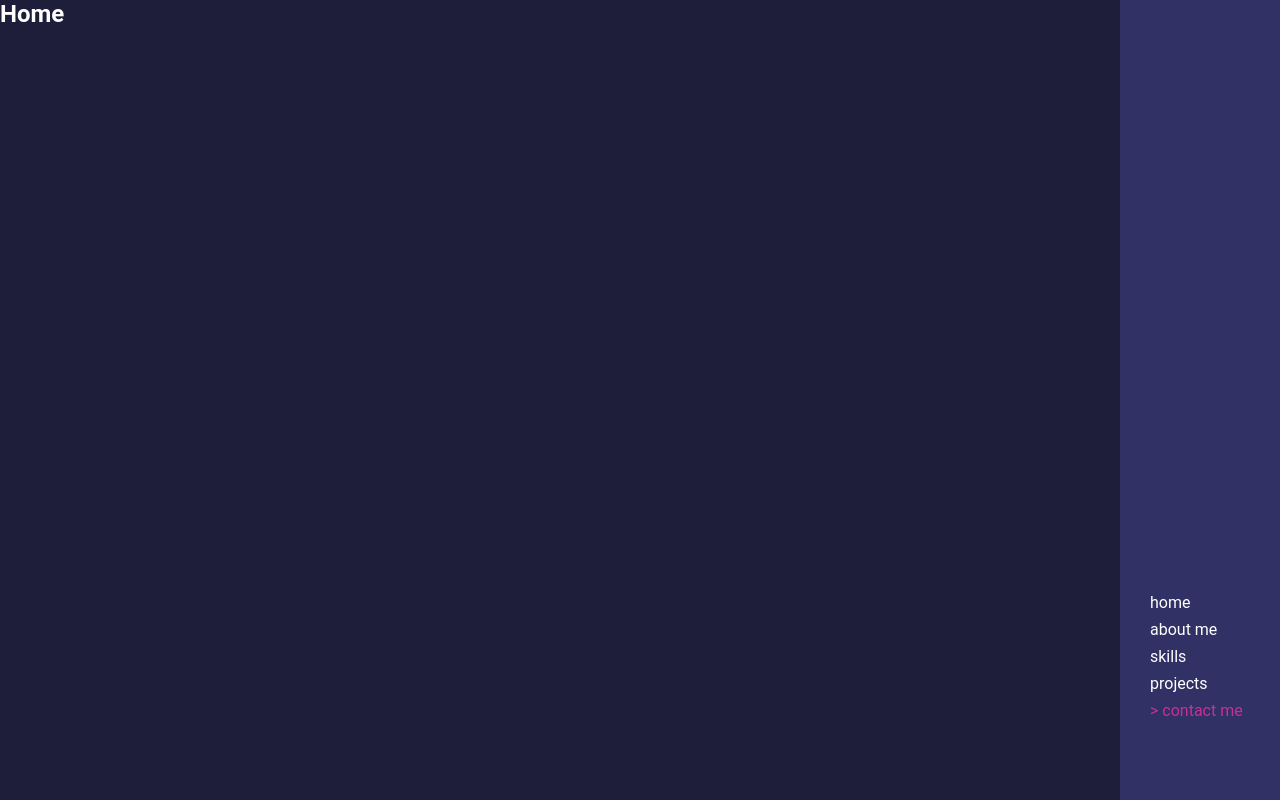
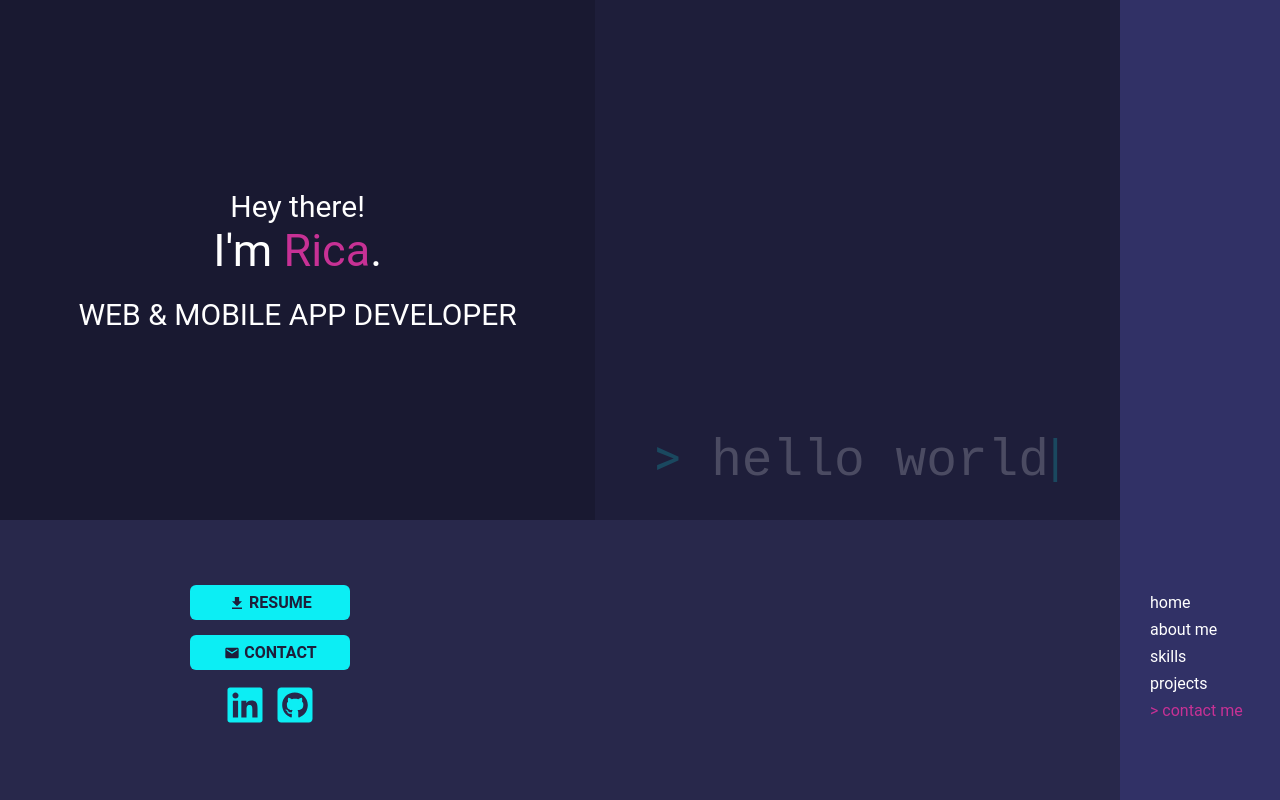
Before and after one commit to Rica02/PersonalPortfolio-v2, a React (Create React App) app: page / in a window 1280 px wide. Shown: the top 800 px of the page. Built offline with nearby package versions, Linux system fonts and the light colour scheme.

Commit message:
add Home components

```diff
--- a/src/components/GlobalStyle.js
+++ b/src/components/GlobalStyle.js
@@ -23,8 +23,8 @@ export const GlobalStyles = createGlobalStyle`
     background-color: ${({ theme }) => theme.bgLighter};
     display: flex;
     align-items: center;
-    height: 120px;
-    padding: 60px;
+    height: 90px;
+    padding-left: 120px;
   }
 
   // Text highlights
--- a/src/index.css
+++ b/src/index.css
@@ -1,13 +1,14 @@
 body {
   margin: 0;
-  font-family: -apple-system, BlinkMacSystemFont, 'Segoe UI', 'Roboto', 'Oxygen',
-    'Ubuntu', 'Cantarell', 'Fira Sans', 'Droid Sans', 'Helvetica Neue',
+  font-family: -apple-system, BlinkMacSystemFont, "Segoe UI", "Roboto", "Oxygen",
+    "Ubuntu", "Cantarell", "Fira Sans", "Droid Sans", "Helvetica Neue",
     sans-serif;
   -webkit-font-smoothing: antialiased;
   -moz-osx-font-smoothing: grayscale;
+  background-color: #1e1e3a;
 }
 
 code {
-  font-family: source-code-pro, Menlo, Monaco, Consolas, 'Courier New',
+  font-family: source-code-pro, Menlo, Monaco, Consolas, "Courier New",
     monospace;
 }
--- a/src/pages/Home/Home.style.js
+++ b/src/pages/Home/Home.style.js
@@ -0,0 +1,129 @@
+import styled from "styled-components";
+
+export const Container = styled.div`
+  display: flex;
+  flex-direction: column;
+  margin-right: 160px;
+  height: 100vh;
+  margin-bottom: 20px;
+
+  @media screen and (max-width: 900px) {
+    margin: 0;
+    margin-bottom: 10px;
+  }
+`;
+
+export const MainBodyContainer = styled.div`
+  display: grid;
+  grid-template-columns: auto auto;
+  grid-template-rows: 65% 35%;
+  justify-content: stretch;
+  height: 100%;
+  width: 100%;
+
+  @media screen and (max-width: 900px) {
+    grid-template-columns: 1fr;
+  }
+`;
+
+export const IntroContainer = styled.div`
+  grid-area: 1 / 1 / 2 / 2;
+  background-color: ${({ theme }) => theme.bgDarker};
+  display: flex;
+  flex-direction: column;
+  justify-content: center;
+  align-items: center;
+  padding: 50px;
+  font-size: 30px;
+
+  h1 {
+    text-align: center;
+    font-weight: normal;
+    margin: 0 0 20px 0;
+  }
+
+  p {
+    text-align: center;
+    font-weight: normal;
+    margin: 0;
+  }
+
+  @media screen and (max-width: 900px) {
+    margin: 0;
+  }
+  @media screen and (max-width: 768px) {
+    grid-area: 1 / 1 / 1 / 2;
+  }
+`;
+
+export const BackgroundContainer = styled.div`
+  grid-area: 1 / 2 / 2 / 3;
+  display: flex;
+  justify-content: center;
+  align-items: flex-end;
+
+  p {
+    font-size: 4vw;
+    margin: 30px;
+  }
+
+  @media screen and (max-width: 768px) {
+    display: none;
+  }
+`;
+
+export const BottomContainer = styled.div`
+  grid-area: 2 / 1 / 3 / 3;
+  background-color: ${({ theme }) => theme.bgLighter};
+  display: flex;
+  flex-direction: column;
+  justify-content: center;
+  align-items: flex-start;
+  min-height: 200px;
+
+  @media screen and (max-width: 900px) {
+    align-items: center;
+  }
+`;
+
+export const ButtonsContainer = styled.div`
+  display: flex;
+  flex-direction: column;
+  align-items: center;
+  margin: 0 17%;
+`;
+
+export const ActionButton = styled.button`
+  display: flex;
+  align-items: center;
+  justify-content: center;
+  width: 160px;
+  font-size: 16px;
+  font-weight: bold;
+  background: none;
+  border: none;
+  border-radius: 6px;
+  color: ${({ theme }) => theme.bgBase};
+  background-color: ${({ theme }) => theme.highlightSecondary};
+  padding: 8px 5px;
+  margin-bottom: 15px;
+
+  &:hover {
+    cursor: pointer;
+    color: ${({ theme }) => theme.highlightMain};
+    outline: ${({ theme }) => theme.highlightSecondary} 1px solid;
+    outline-offset: 2.5px;
+  }
+`;
+
+export const SocialContainer = styled.div`
+  color: ${({ theme }) => theme.highlightSecondary};
+  font-size: 40px;
+
+  .icon:hover {
+    cursor: pointer;
+    background-color: ${({ theme }) => theme.highlightMain};
+    border: ${({ theme }) => theme.highlightSecondary} solid 1px;
+    border-radius: 5px;
+  }
+`;
--- a/src/pages/Home/index.js
+++ b/src/pages/Home/index.js
@@ -1,12 +1,84 @@
 import React from "react";
+import { FaLinkedin, FaGithubSquare } from "react-icons/fa";
+import { MdEmail } from "react-icons/md";
+import { IoMdDownload } from "react-icons/io";
 import { useNav } from "../../hooks/useNav";
+import {
+  Container,
+  BackgroundContainer,
+  MainBodyContainer,
+  IntroContainer,
+  BottomContainer,
+  ButtonsContainer,
+  SocialContainer,
+  ActionButton,
+} from "./Home.style";
+import resumeFile from "../../assets/resume.pdf";
 
 const Home = () => {
   const homeRef = useNav("home");
 
   return (
     <section id="home" ref={homeRef}>
-      <h1>Home</h1>
+      <Container>
+        <MainBodyContainer>
+          <IntroContainer>
+            <p>Hey there!</p>
+            <h1>
+              I'm <span className="txtHighlightMain">Rica</span>.
+            </h1>
+            <p>WEB & MOBILE APP DEVELOPER</p>
+          </IntroContainer>
+          <BackgroundContainer>
+            <p className="txtFaded">
+              <span className="txtHighlightSecondary">&gt;</span> hello world
+              <span id="cursor" className="txtHighlightSecondary">
+                |
+              </span>
+            </p>
+          </BackgroundContainer>
+          <BottomContainer>
+            <ButtonsContainer>
+              <ActionButton
+                onClick={() => {
+                  window.open(resumeFile, "_blank");
+                }}
+              >
+                <IoMdDownload />
+                &nbsp;RESUME
+              </ActionButton>
+              <ActionButton
+                onClick={() =>
+                  document
+                    .getElementById("contactme")
+                    .scrollIntoView({ behavior: "smooth" })
+                }
+              >
+                <MdEmail />
+                &nbsp;CONTACT
+              </ActionButton>
+              <SocialContainer>
+                <FaLinkedin
+                  className="icon"
+                  onClick={() => {
+                    window.open(
+                      "https://www.linkedin.com/in/ricamaeaverion/",
+                      "_blank"
+                    );
+                  }}
+                />
+                &nbsp;
+                <FaGithubSquare
+                  className="icon"
+                  onClick={() => {
+                    window.open("https://github.com/Rica02", "_blank");
+                  }}
+                />
+              </SocialContainer>
+            </ButtonsContainer>
+          </BottomContainer>
+        </MainBodyContainer>
+      </Container>
     </section>
   );
 };
```
